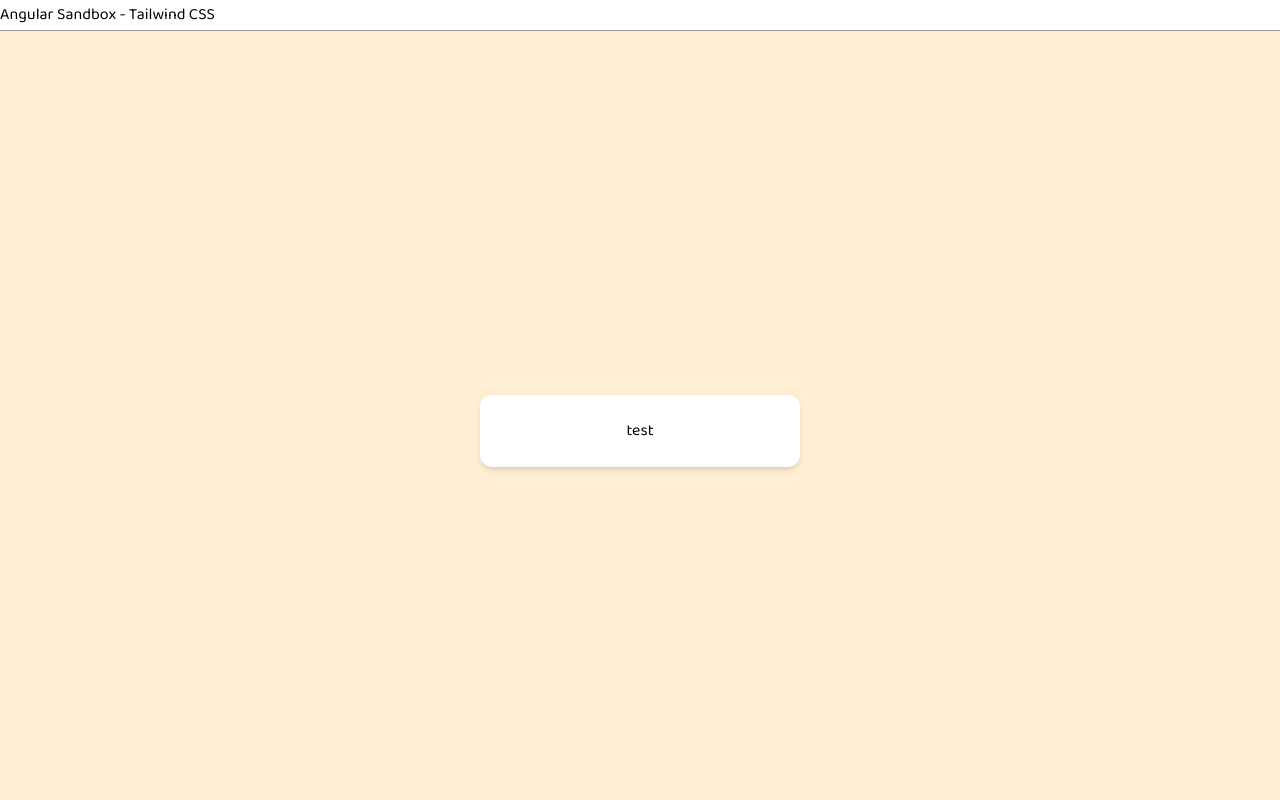
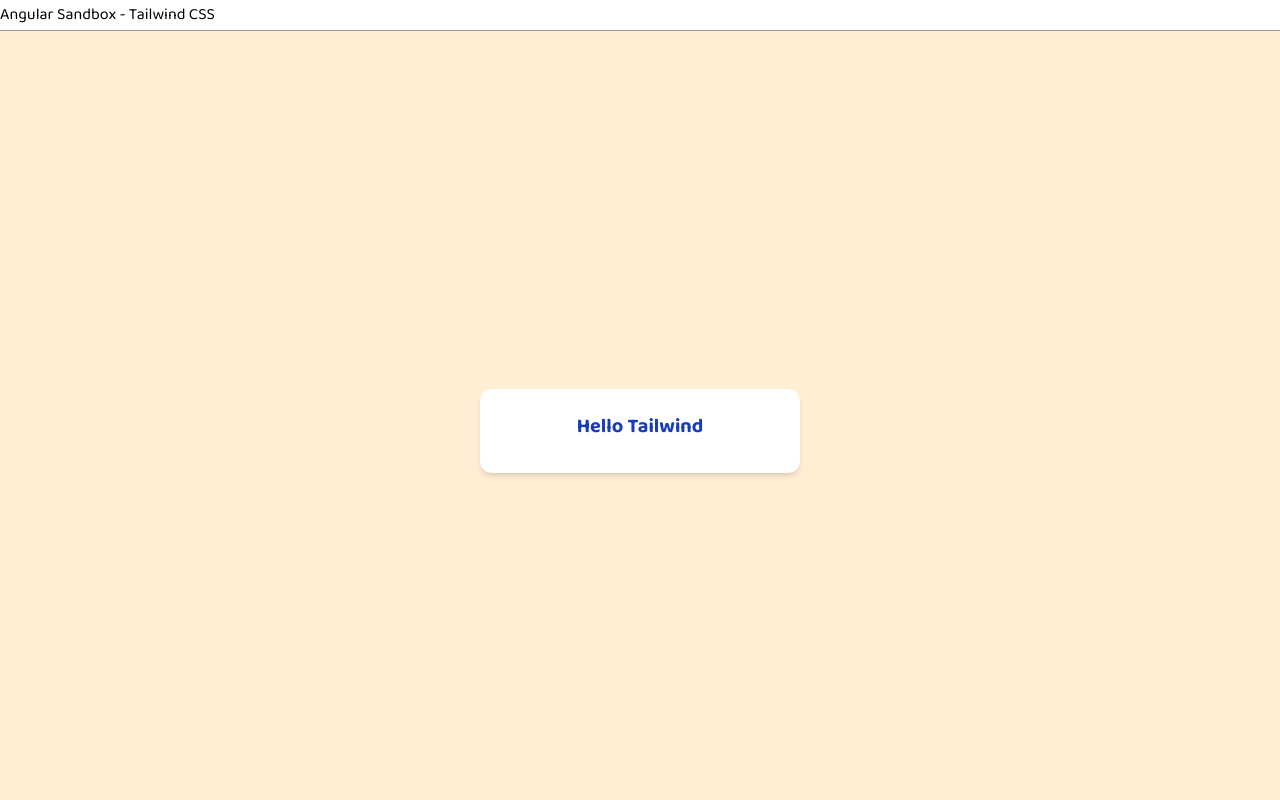
Before and after one commit to ozgursarikamis/angular-sandbox, an Angular app: page / in a window 1280 px wide. Shown: the top 800 px of the page. Built offline with nearby package versions, Linux system fonts and the light colour scheme.

Commit message:
text-xl font-semibold text-blue-800 mb-2

```diff
--- a/src/app/app.component.html
+++ b/src/app/app.component.html
@@ -4,7 +4,9 @@
 
 <div class="bg-orange-100 min-h-screen flex items-center justify-center">
   <div class="bg-white p-6 rounded-xl shadow-md w-80 text-center">
-    test
+    <h1 class="text-xl font-semibold text-blue-800 mb-2">
+      Hello Tailwind
+    </h1>
   </div>
 </div>
 
```
